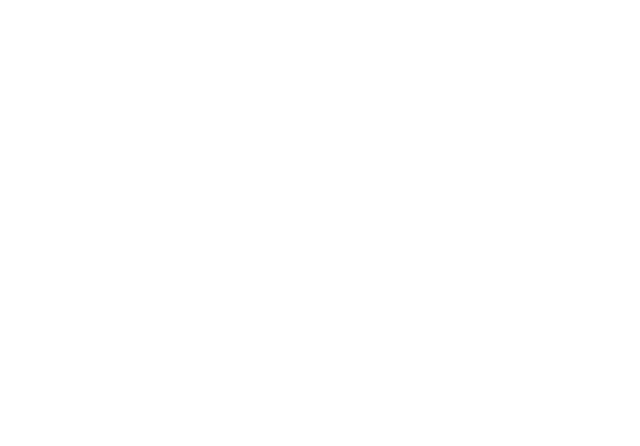
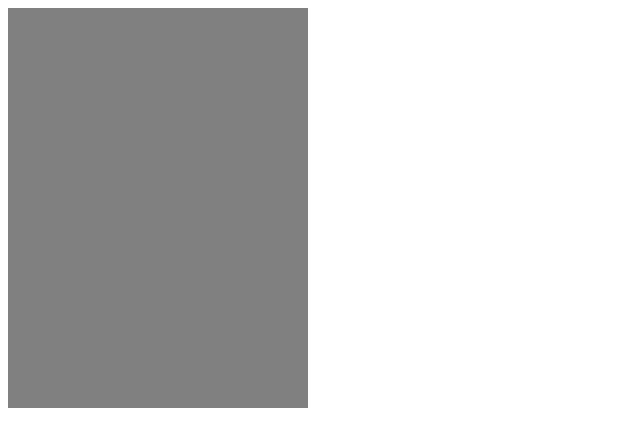
Before and after one commit to wildpow/CountGame, a plain HTML site: page index.html in a window 1280 px wide. Shown: the whole page, without its empty margins (0-640 px from the left). Drawn offline with Linux system fonts and the light colour scheme.

Commit message:
finished setup

```diff
--- a/index.html
+++ b/index.html
@@ -7,6 +7,12 @@
     <title>Count Game</title>
 </head>
 <body>
+    <div id="game">
+        <canvas id="game-canvas" width="300" height="400">
+            This is an interactive game.
+        </canvas>
+    </div>
 
+    <script src="scripts/game-es6.js"></script>
 </body>
 </html>
--- a/scripts/game-es6.js
+++ b/scripts/game-es6.js
@@ -0,0 +1,12 @@
+// Logic for the Count game
+class Game {
+    constructor() {
+        console.log(`Welcome to the game. Version ${this.version()}`);
+    }
+    version() {
+        return '1.0.0';
+    }
+}
+
+// start the game
+var game = new Game();
--- a/styles/game.css
+++ b/styles/game.css
@@ -0,0 +1,3 @@
+canvas {
+    background: gray;
+}
```
